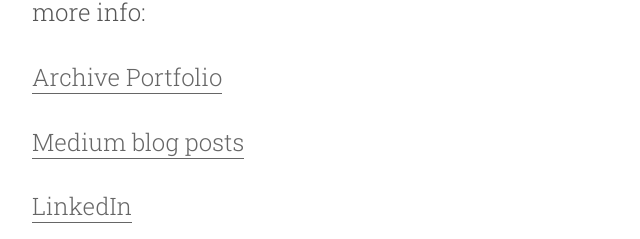
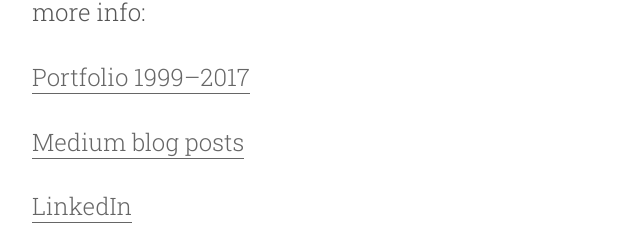
Before and after one commit to jamesgrady-daxl/design-axl-website, a plain HTML site: page index.html in a window 1280 px wide. Shown: the part 5253-5492 px from the top of the page, 448-1088 px from the left. Drawn offline with nearby package versions, Linux system fonts and the light colour scheme.

Commit message:
portfolio 1999-2017

```diff
--- a/index.html
+++ b/index.html
@@ -82,7 +82,7 @@
   <br>
   This site is still in progress; <a href="mailto:james@axl.design?Subject=Hello" target="_top" class="link dim black-60 bb">get in touch</a> or see links below for more info:</br>
   <br>
-  <a href="http://cargocollective.com/jamesjgrady" target="_top" class="link dim black-60 bb">Archive Portfolio</a> </br>
+  <a href="http://cargocollective.com/jamesjgrady" target="_top" class="link dim black-60 bb">Portfolio 1999–2017</a> </br>
   <br>
   <a href="https://medium.com/@james_grady" target="_top" class="link dim black-60 bb">Medium blog posts</a> </br>
   <br>
```
